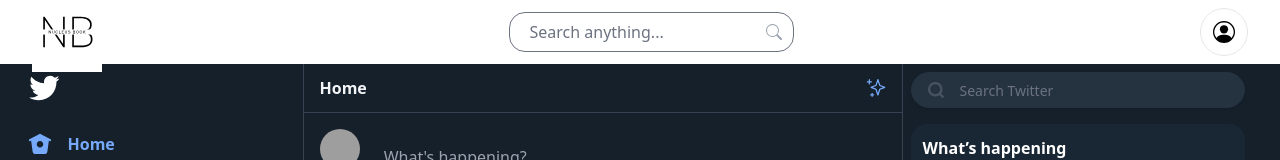
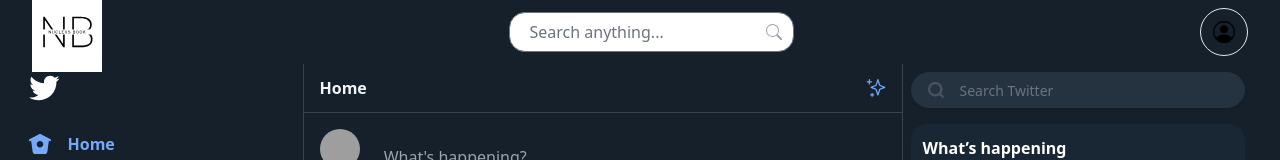
Before and after one commit to avinashprj/nucleus-book, a React (Create React App) app: page / in a window 1280 px wide. Shown: the top 160 px of the page. Built offline with nearby package versions, Linux system fonts and the light colour scheme; grey boxes are pictures that could not be loaded; what miragejs would draw is missing.

Commit message:
feat: 🎸 add navbar

```diff
--- a/src/components/Navbar/Navbar.jsx
+++ b/src/components/Navbar/Navbar.jsx
@@ -3,10 +3,8 @@ import { BsSearch, BsPersonCircle } from "react-icons/bs";
 import { GiHamburgerMenu } from "react-icons/gi";
 import { Logo } from "../../icons/Logo";
 
-export const Navbar = () => {
-  console.log("HELLo");
-  return (
-    <nav className=" bg-white w-full flex relative justify-between items-center mx-auto px-8 h-16">
+export const Navbar = () => (
+  <nav className="bg-dim-white dark:bg-dim-900  w-full flex  justify-between items-center mx-auto px-8 h-16 sticky top-0 ">
     {/* logo */}
     <div className="inline-flex">
       <a className="_o6689fn" href="/">
@@ -57,4 +55,3 @@ export const Navbar = () => {
     {/* end login */}
   </nav>
 );
-};
```
Lines whose indentation alone changed are shown as unchanged.
